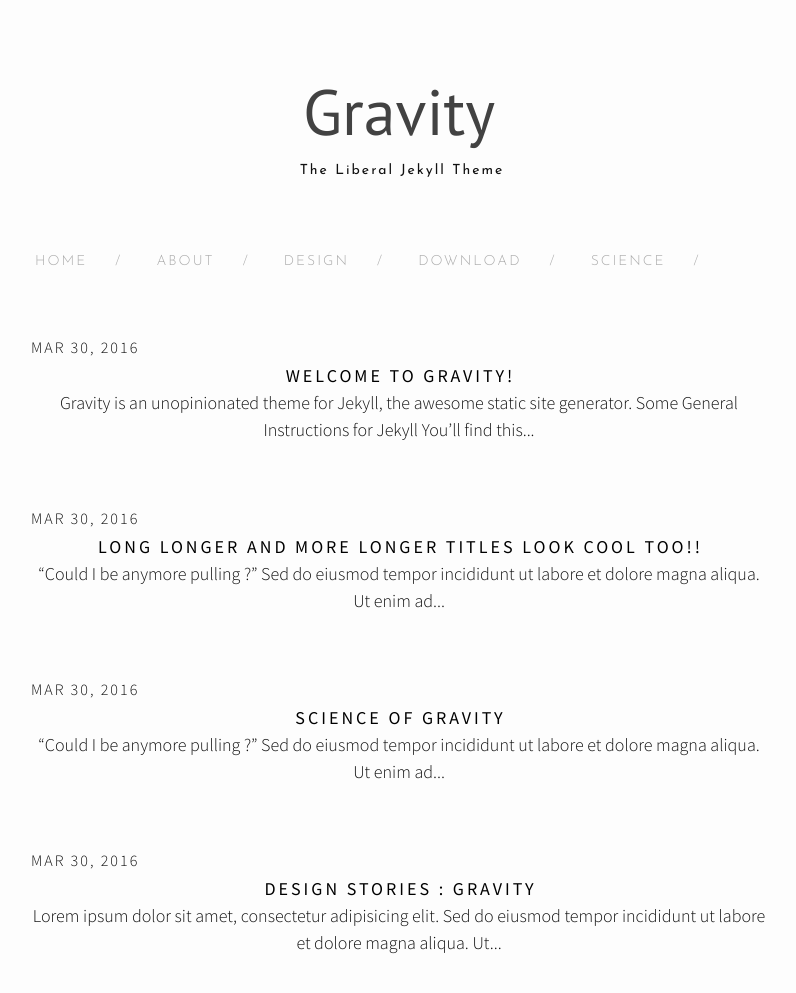
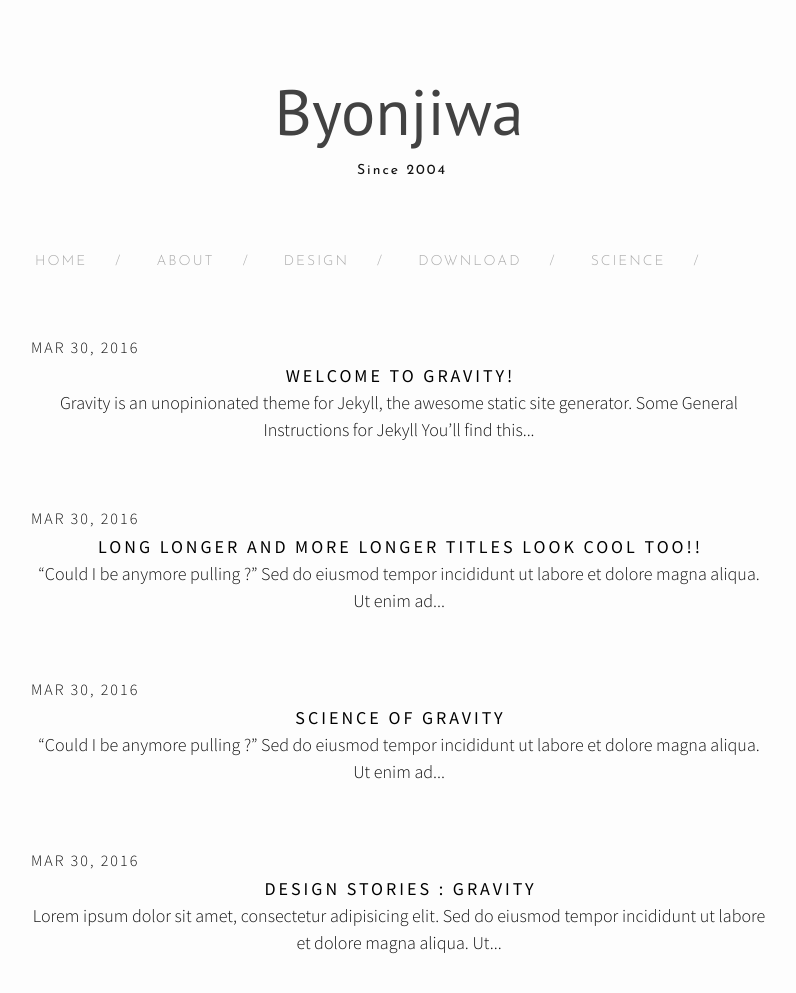
Before and after one commit to Aloepig/aloepig.github.io, a Jekyll site: the page built from index.html, in a window 1280 px wide, cut to the strip 0-1032 px from the top of the page. Shown: the top 993 px of the strip, without its empty margins (241-1037 px from the left). Built offline with Jekyll 4.4.1, drawn with Linux system fonts in a browser that asks for light colours; nearby versions of some CDN libraries.

Commit message:
Update _config.yml

```diff
--- a/_config.yml
+++ b/_config.yml
@@ -6,13 +6,13 @@
 # 'jekyll serve'. If you change this file, please restart the server process.
 
 # Site settings
-title: Gravity
-email: hemangsk@gmail.com
-description: The Liberal Jekyll Theme
+title: Byonjiwa
+email: aloepig@gmail.com
+description: Since 2004
 baseurl: "" # the subpath of your site, e.g. /blog
 url: "http://aloepig.github.io" # the base hostname & protocol for your site
-twitter_username: hemang_kumar
-github_username:  hemangsk
+twitter_username: giantjiwa
+github_username:  aloepig
 
 # Build settings
 markdown: kramdown
```
